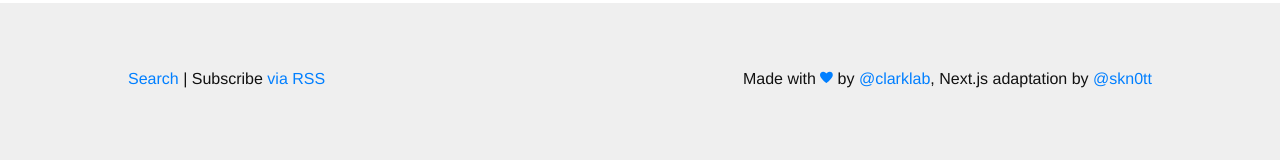
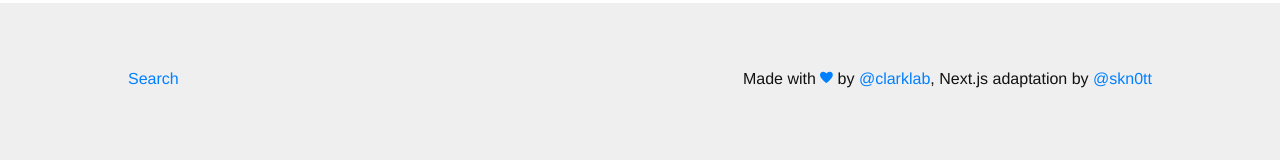
Before and after one commit to Skn0tt/recipes.simonknott.de, a Next.js app: page / in a window 1280 px wide. Shown: the part 264-424 px from the top of the page. Built offline with nearby package versions, Linux system fonts and the light colour scheme; a web font is replaced by a local one.

Commit message:
Remove the RSS link

```diff
--- a/layouts/Default.tsx
+++ b/layouts/Default.tsx
@@ -64,8 +64,7 @@ function Footer() {
             <p className="left-align mb2">
               <Link href="/search">
                 <a>Search</a>
-              </Link>{" "}
-              | Subscribe <a href="/feed.xml">via RSS</a>
+              </Link>
             </p>
           </div>
           <div className="sm-col sm-col-6">
```
